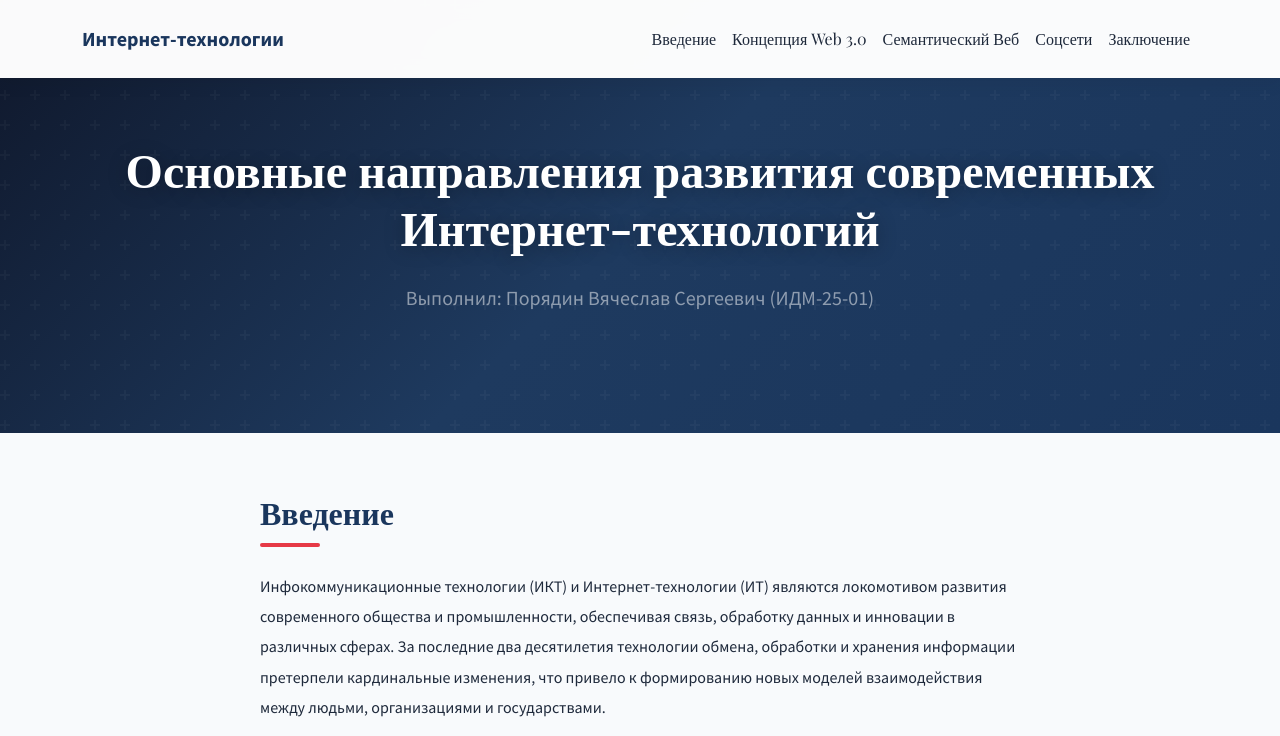
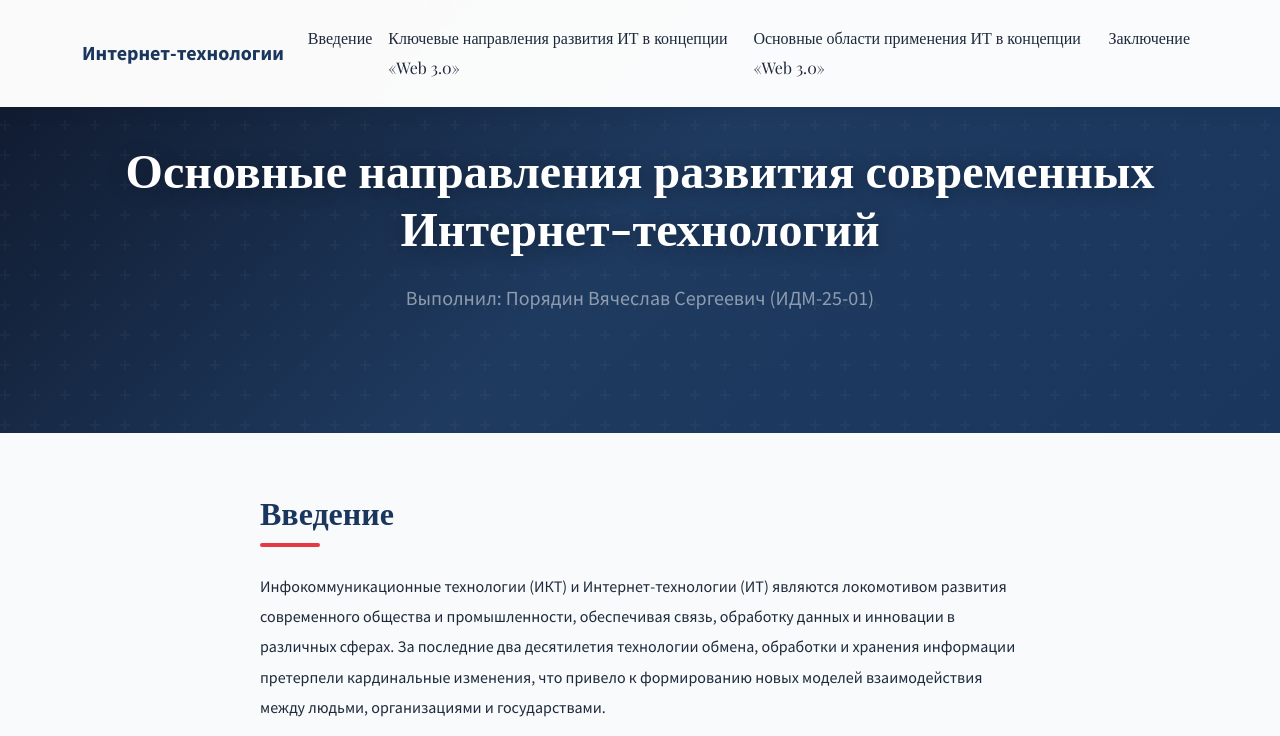
Before and after one commit to DeadKesar/longread-web3, a plain HTML site: page index.html in a window 1280 px wide. Shown: the top 736 px of the page. Drawn offline with nearby package versions, Linux system fonts and the light colour scheme.

Commit message:
Add files via upload

```diff
--- a/index.html
+++ b/index.html
@@ -281,9 +281,8 @@
             <div class="collapse navbar-collapse" id="navbarNav">
                 <ul class="navbar-nav ms-auto">
                     <li class="nav-item"><a class="nav-link" href="#intro">Введение</a></li>
-                    <li class="nav-item"><a class="nav-link" href="#web3">Концепция Web 3.0</a></li>
-                    <li class="nav-item"><a class="nav-link" href="#semantic">Семантический Веб</a></li>
-                    <li class="nav-item"><a class="nav-link" href="#social">Соцсети</a></li>
+                    <li class="nav-item"><a class="nav-link" href="#web3">Ключевые направления развития ИТ в концепции «Web 3.0»</a></li>
+                    <li class="nav-item"><a class="nav-link" href="#social">Основные области применения ИТ в концепции «Web 3.0»</a></li>
                     <li class="nav-item"><a class="nav-link" href="#conclusion">Заключение</a></li>
                 </ul>
             </div>
@@ -350,9 +349,8 @@
         </ul>
     </section>
 
-    <!-- Семантический веб -->
+
     <section id="semantic" class="content-block animate-on-scroll">
-        <h2 class="fw-bold mb-4">Семантический веб (Semantic Web)</h2>
         <p>Семантический веб (Semantic Web) – это концепция, предложенная Т. Бернерсом-Ли, создателем WWW. Ее основная идея заключается в том, чтобы данные в сети имели четкую структуру и формальное описание, позволяющее не только людям, но и компьютерам «понимать» смысл информации. Концепция ориентирована на формирование структурированных данных, доступных для машинной интерпретации, с применением стандартов, таких как RDF (Resource Description Framework), OWL (Web Ontology Language) и SPARQL для выполнения запросов. [12]</p>
 
         <div class="card mb-4">
```
